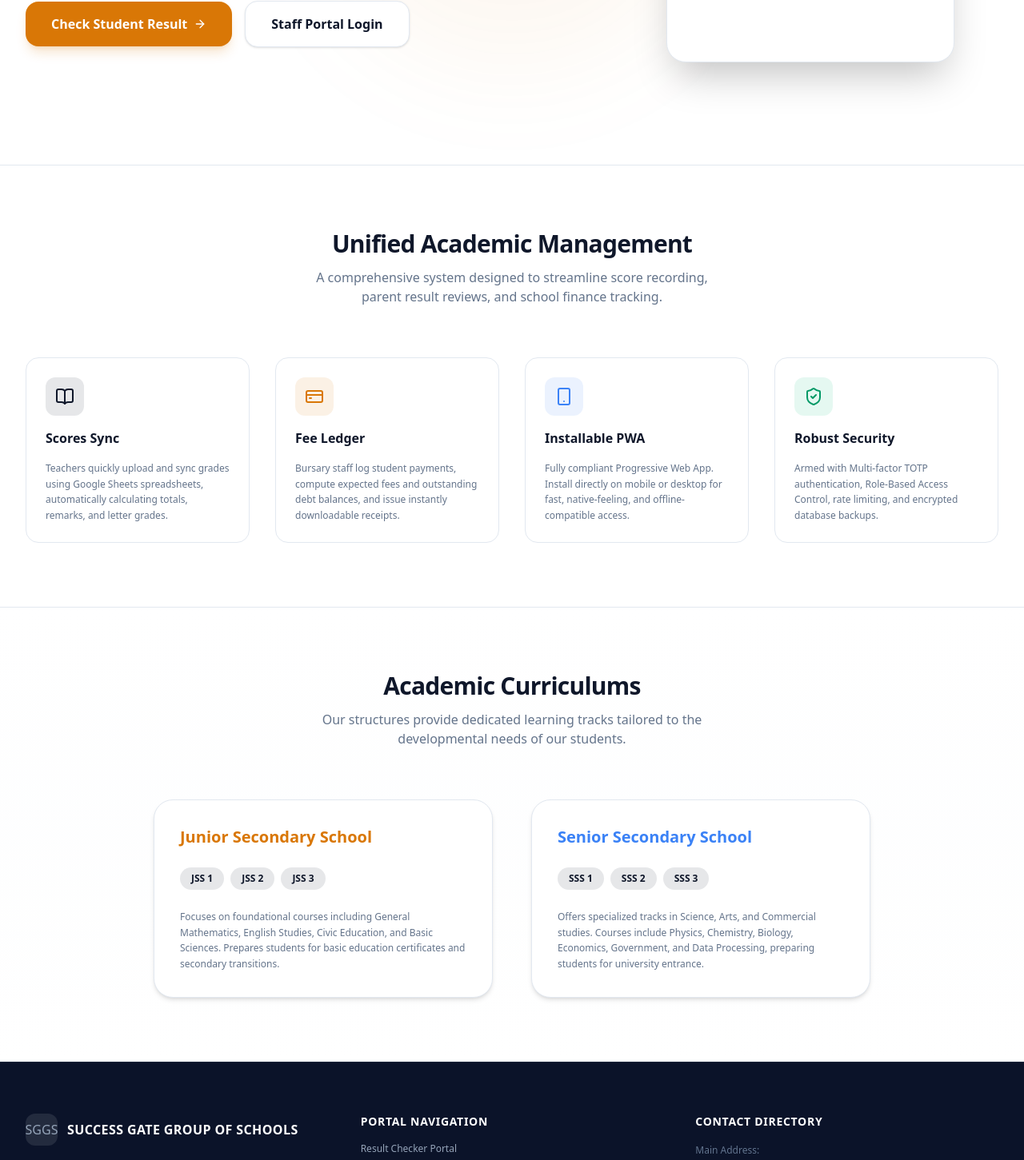
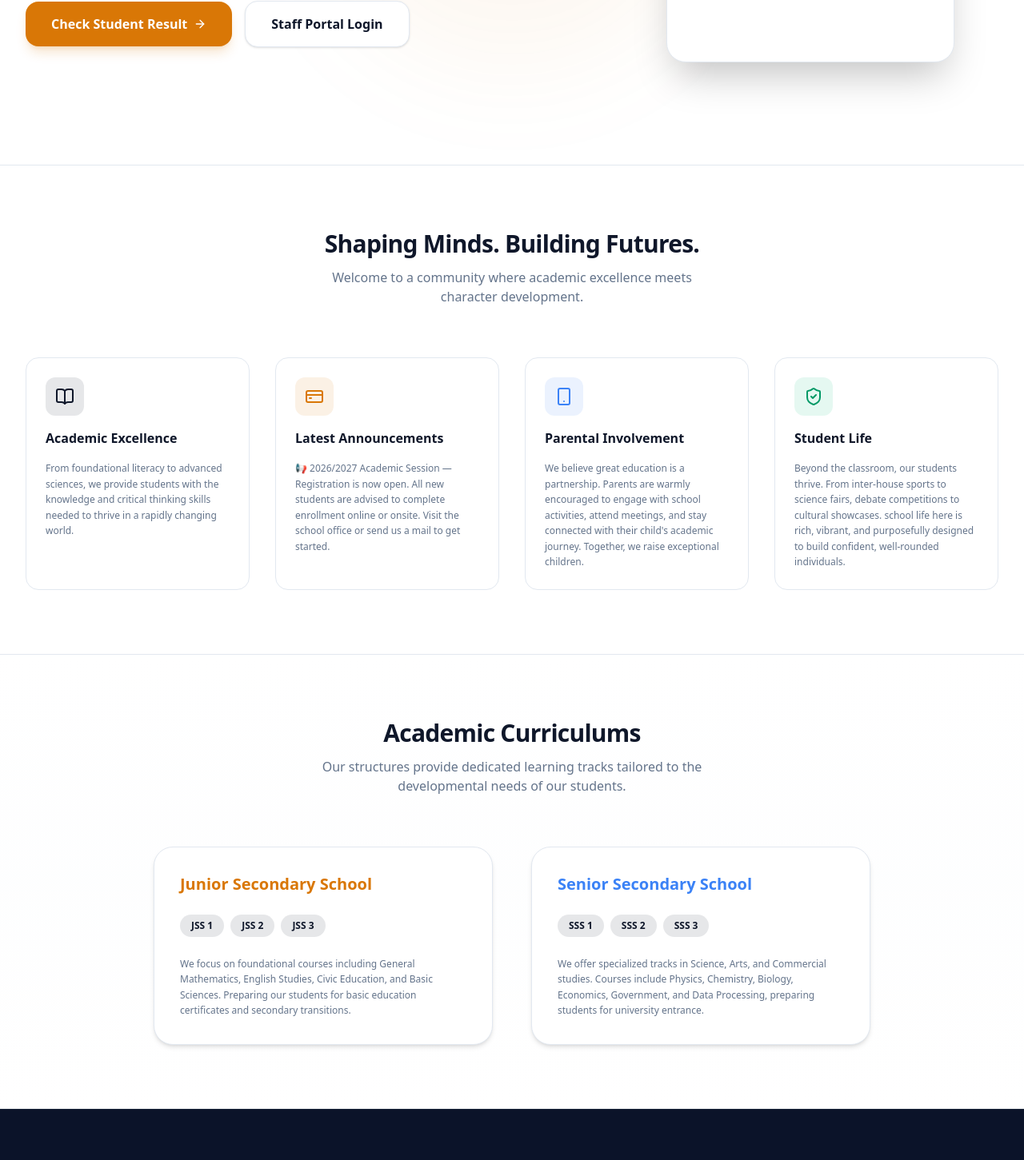
Before and after one commit to folaoluwa001-dev/SGGS-Hub, a Next.js app: page / in a window 1280 px wide. Shown: the part 611-2062 px from the top of the page at 80% size. Built offline with nearby package versions, Linux system fonts and the light colour scheme.

Commit message:
Update page.tsx

```diff
--- a/src/app/page.tsx
+++ b/src/app/page.tsx
@@ -96,10 +96,10 @@ export default function Home() {
         <div className="max-w-7xl mx-auto px-4 sm:px-6 lg:px-8">
           <div className="text-center space-y-3 mb-16">
             <h2 className="text-3xl font-black tracking-tight text-primary dark:text-white">
-              Unified Academic Management
+              Shaping Minds. Building Futures.
             </h2>
             <p className="text-sm sm:text-base text-muted-fg-custom max-w-lg mx-auto">
-              A comprehensive system designed to streamline score recording, parent result reviews, and school finance tracking.
+              Welcome to a community where academic excellence meets character development.
             </p>
           </div>
 
@@ -109,9 +109,9 @@ export default function Home() {
               <div className="w-12 h-12 rounded-xl bg-primary/10 text-primary flex items-center justify-center">
                 <BookOpen className="w-6 h-6" />
               </div>
-              <h3 className="font-extrabold text-base text-primary dark:text-white">Scores Sync</h3>
+              <h3 className="font-extrabold text-base text-primary dark:text-white">Academic Excellence</h3>
               <p className="text-xs text-muted-fg-custom leading-relaxed">
-                Teachers quickly upload and sync grades using Google Sheets spreadsheets, automatically calculating totals, remarks, and letter grades.
+                From foundational literacy to advanced sciences, we provide students with the knowledge and critical thinking skills needed to thrive in a rapidly changing world.
               </p>
             </div>
 
@@ -120,9 +120,9 @@ export default function Home() {
               <div className="w-12 h-12 rounded-xl bg-secondary/10 text-secondary flex items-center justify-center">
                 <CreditCard className="w-6 h-6" />
               </div>
-              <h3 className="font-extrabold text-base text-primary dark:text-white">Fee Ledger</h3>
+              <h3 className="font-extrabold text-base text-primary dark:text-white">Latest Announcements</h3>
               <p className="text-xs text-muted-fg-custom leading-relaxed">
-                Bursary staff log student payments, compute expected fees and outstanding debt balances, and issue instantly downloadable receipts.
+                📢 2026/2027 Academic Session — Registration is now open. All new students are advised to complete enrollment online or onsite. Visit the school office or send us a mail to get started.
               </p>
             </div>
 
@@ -131,9 +131,9 @@ export default function Home() {
               <div className="w-12 h-12 rounded-xl bg-accent-light/10 text-accent-light flex items-center justify-center">
                 <Smartphone className="w-6 h-6" />
               </div>
-              <h3 className="font-extrabold text-base text-primary dark:text-white">Installable PWA</h3>
+              <h3 className="font-extrabold text-base text-primary dark:text-white">Parental Involvement</h3>
               <p className="text-xs text-muted-fg-custom leading-relaxed">
-                Fully compliant Progressive Web App. Install directly on mobile or desktop for fast, native-feeling, and offline-compatible access.
+                We believe great education is a partnership. Parents are warmly encouraged to engage with school activities, attend meetings, and stay connected with their child's academic journey. Together, we raise exceptional children.
               </p>
             </div>
 
@@ -142,9 +142,9 @@ export default function Home() {
               <div className="w-12 h-12 rounded-xl bg-emerald-500/10 text-emerald-600 flex items-center justify-center">
                 <ShieldCheck className="w-6 h-6" />
               </div>
-              <h3 className="font-extrabold text-base text-primary dark:text-white">Robust Security</h3>
+              <h3 className="font-extrabold text-base text-primary dark:text-white">Student Life</h3>
               <p className="text-xs text-muted-fg-custom leading-relaxed">
-                Armed with Multi-factor TOTP authentication, Role-Based Access Control, rate limiting, and encrypted database backups.
+                Beyond the classroom, our students thrive. From inter-house sports to science fairs, debate competitions to cultural showcases. school life here is rich, vibrant, and purposefully designed to build confident, well-rounded individuals.
               </p>
             </div>
           </div>
@@ -173,7 +173,7 @@ export default function Home() {
                 <span className="px-3.5 py-1.5 rounded-full bg-primary/10 text-primary font-bold text-xs">JSS 3</span>
               </div>
               <p className="text-xs text-muted-fg-custom leading-relaxed">
-                Focuses on foundational courses including General Mathematics, English Studies, Civic Education, and Basic Sciences. Prepares students for basic education certificates and secondary transitions.
+                We focus on foundational courses including General Mathematics, English Studies, Civic Education, and Basic Sciences. Preparing our students for basic education certificates and secondary transitions.
               </p>
             </div>
 
@@ -186,7 +186,7 @@ export default function Home() {
                 <span className="px-3.5 py-1.5 rounded-full bg-primary/10 text-primary font-bold text-xs">SSS 3</span>
               </div>
               <p className="text-xs text-muted-fg-custom leading-relaxed">
-                Offers specialized tracks in Science, Arts, and Commercial studies. Courses include Physics, Chemistry, Biology, Economics, Government, and Data Processing, preparing students for university entrance.
+                We offer specialized tracks in Science, Arts, and Commercial studies. Courses include Physics, Chemistry, Biology, Economics, Government, and Data Processing, preparing students for university entrance.
               </p>
             </div>
           </div>
```
